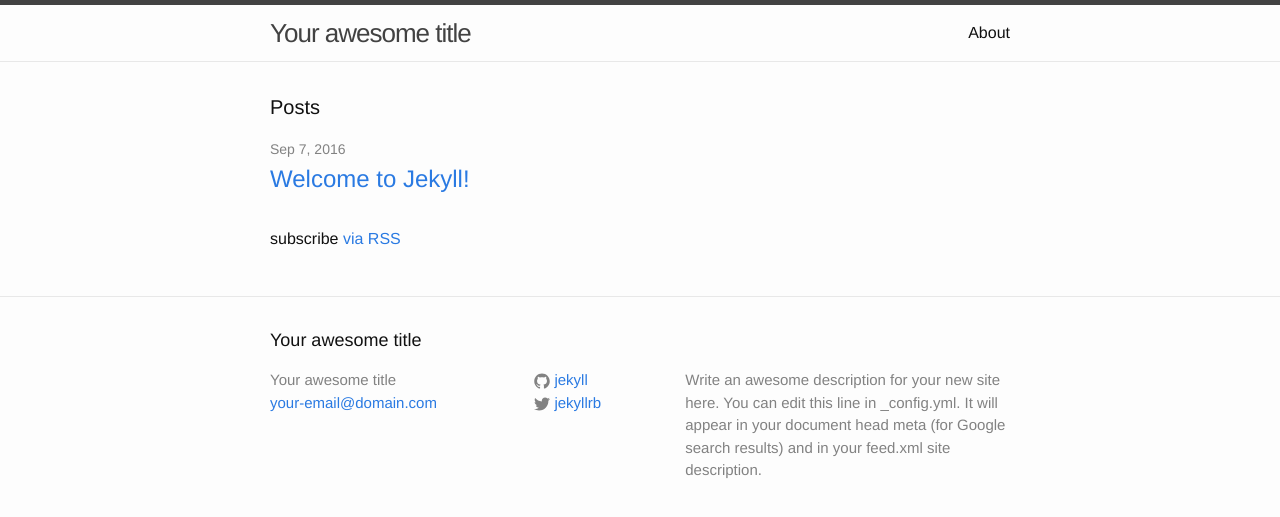
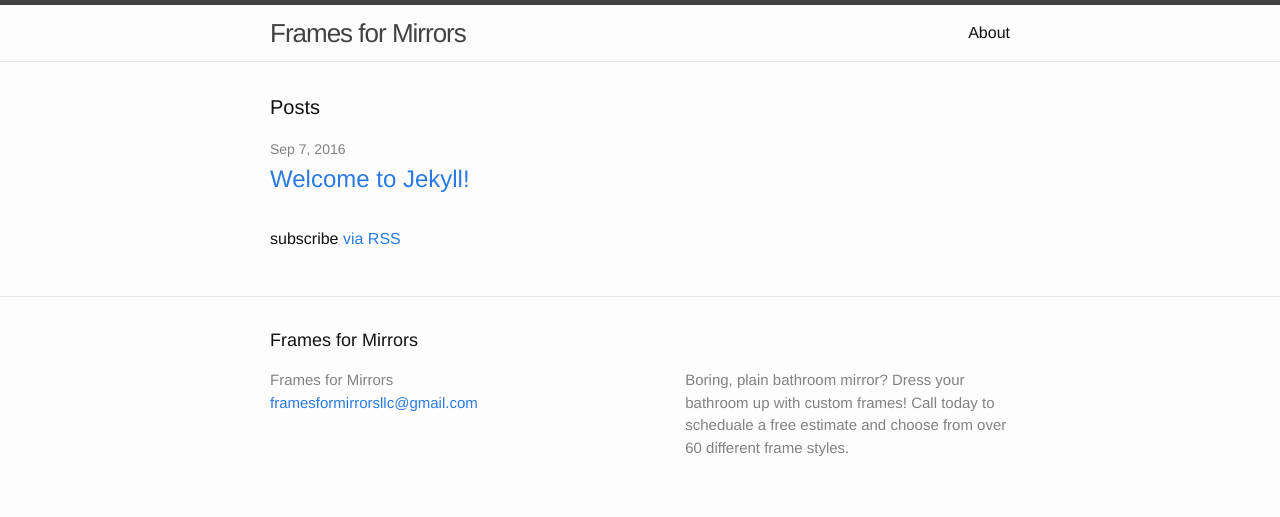
Before and after one commit to savlarson/savlarson.github.io, a Jekyll site: the page built from index.html, in a window 1280 px wide. Shown: the top 517 px of the page. Built offline with Jekyll 4.4.1, drawn with Linux system fonts in a browser that asks for light colours.

Commit message:
Update _config.yml

```diff
--- a/_config.yml
+++ b/_config.yml
@@ -6,16 +6,14 @@
 # 'jekyll serve'. If you change this file, please restart the server process.
 
 # Site settings
-title: Your awesome title
-email: your-email@domain.com
+title: Frames for Mirrors
+email: framesformirrorsllc@gmail.com
 description: > # this means to ignore newlines until "baseurl:"
-  Write an awesome description for your new site here. You can edit this
-  line in _config.yml. It will appear in your document head meta (for
-  Google search results) and in your feed.xml site description.
+  Boring, plain bathroom mirror? Dress your bathroom up with custom frames!
+  Call today to scheduale a free estimate and choose from over 60 different frame styles.
 baseurl: "" # the subpath of your site, e.g. /blog
-url: "http://yourdomain.com" # the base hostname & protocol for your site
-twitter_username: jekyllrb
-github_username:  jekyll
+url: "godaddy.com" # the base hostname & protocol for your site
+
 
 # Build settings
 markdown: kramdown
```
